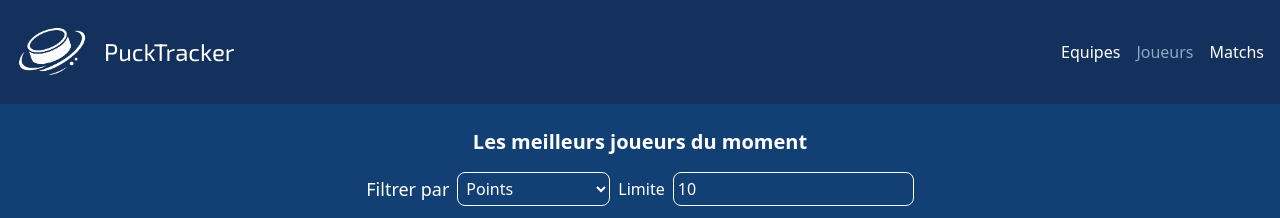
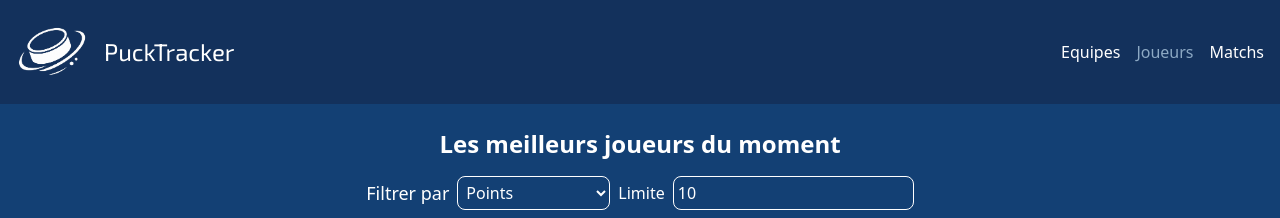
Before and after one commit to iDasrah/pucktracker, a React (Vite) app in the folder client/: page /players in a window 1280 px wide. Shown: the top 218 px of the page. Built offline with nearby package versions, Linux system fonts and the light colour scheme; no server answers.

Commit message:
💄: améliorations mineures

```diff
--- a/client/src/App.tsx
+++ b/client/src/App.tsx
@@ -18,7 +18,7 @@ const App = () => {
 
     return (
         <>
-            <h2 className="text-xl text-center font-semibold">
+            <h2 className="text-xl text-center font-semibold md:text-2xl">
                 Les matchs du jour
             </h2>
             <GameList games={todayGames} />
--- a/client/src/components/GameDetails.tsx
+++ b/client/src/components/GameDetails.tsx
@@ -19,7 +19,7 @@ const GameDetails = () => {
     return (
         <>
             <div className="flex flex-col gap-4">
-                <h2 className="text-xl text-center font-semibold">
+                <h2 className="text-xl text-center font-semibold md:text-2xl">
                     {gameDetails?.homeTeam.fullName} vs {gameDetails?.awayTeam.fullName}
                 </h2>
                 <div className="w-full flex flex-col gap-2 justify-center items-center md:flex-row md:justify-between">
--- a/client/src/components/GameList.tsx
+++ b/client/src/components/GameList.tsx
@@ -10,7 +10,7 @@ const GameList = ({ games }: GameListProps) => {
         <>
             <div className="flex flex-col gap-2 justify-center items-center md:flex-row md:flex-wrap md:justify-start md:gap-4">
                 {games.map((game) => (
-                    <div key={game.gameId} className="min-w-full rounded-lg p-4 flex flex-col gap-2 justify-center items-center bg-dark">
+                    <div key={game.gameId} className="min-w-full rounded-lg p-4 flex flex-col gap-2 justify-center items-center bg-dark md:min-w-115">
                         <Link to={`game/${game.gameId}`} className="text-center">{game.homeTeam.fullName} vs {game.awayTeam.fullName}</Link>
                     </div>
                 ))}
--- a/client/src/components/Players.tsx
+++ b/client/src/components/Players.tsx
@@ -34,7 +34,7 @@ const Players = () => {
     return (
         <>
             <div className="flex flex-col gap-4">
-                <h3 className="text-xl text-center font-semibold">Les meilleurs joueurs du moment</h3>
+                <h3 className="text-xl text-center font-semibold md:text-2xl">Les meilleurs joueurs du moment</h3>
                 <div className="flex flex-col w-full gap-2 md:flex-row md:justify-center md:items-center">
                     <h4 className="text-lg">Filtrer par</h4>
                     <select className="border rounded-lg p-1" value={filter} onChange={handleFilterChange}>
```
